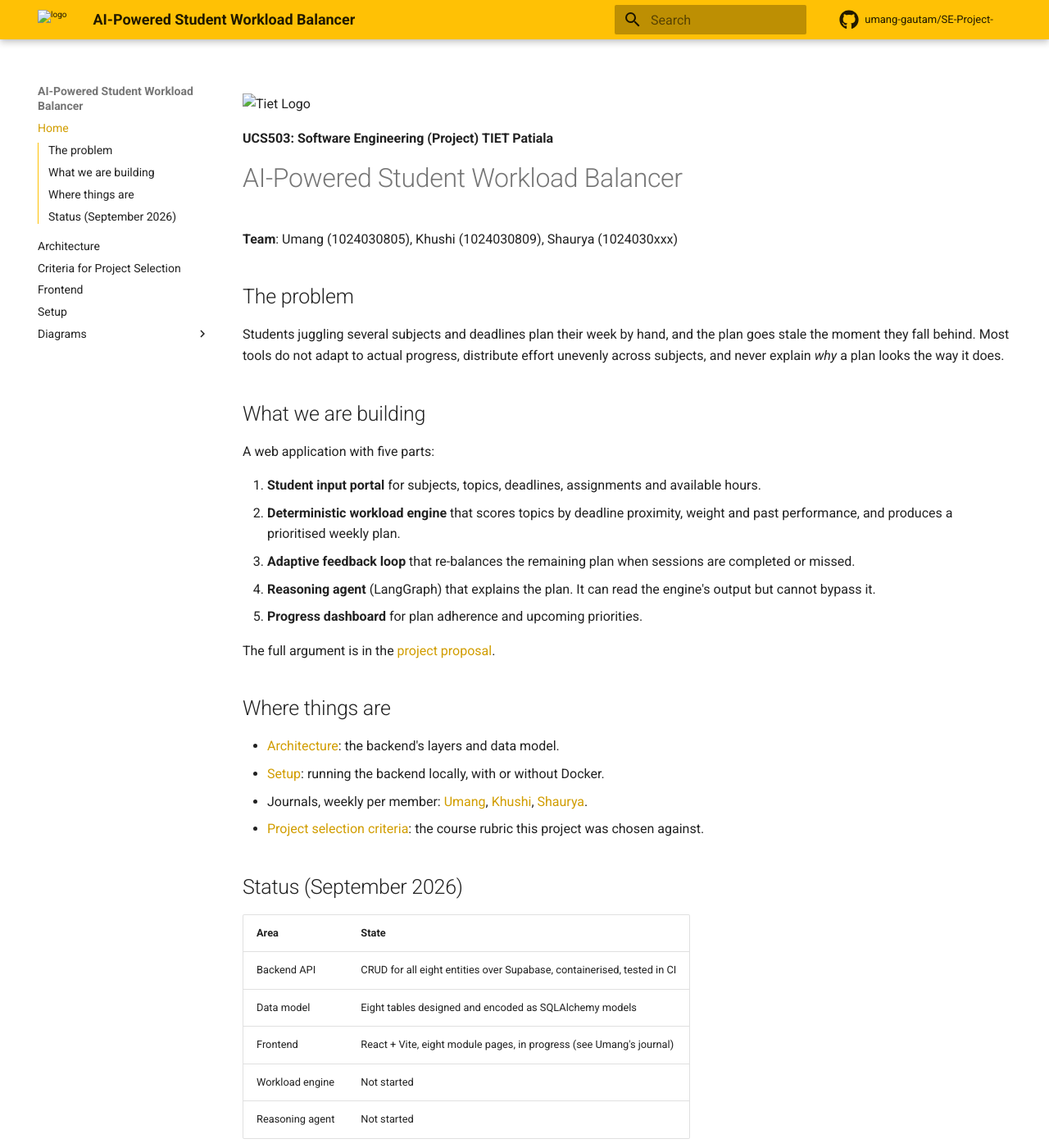
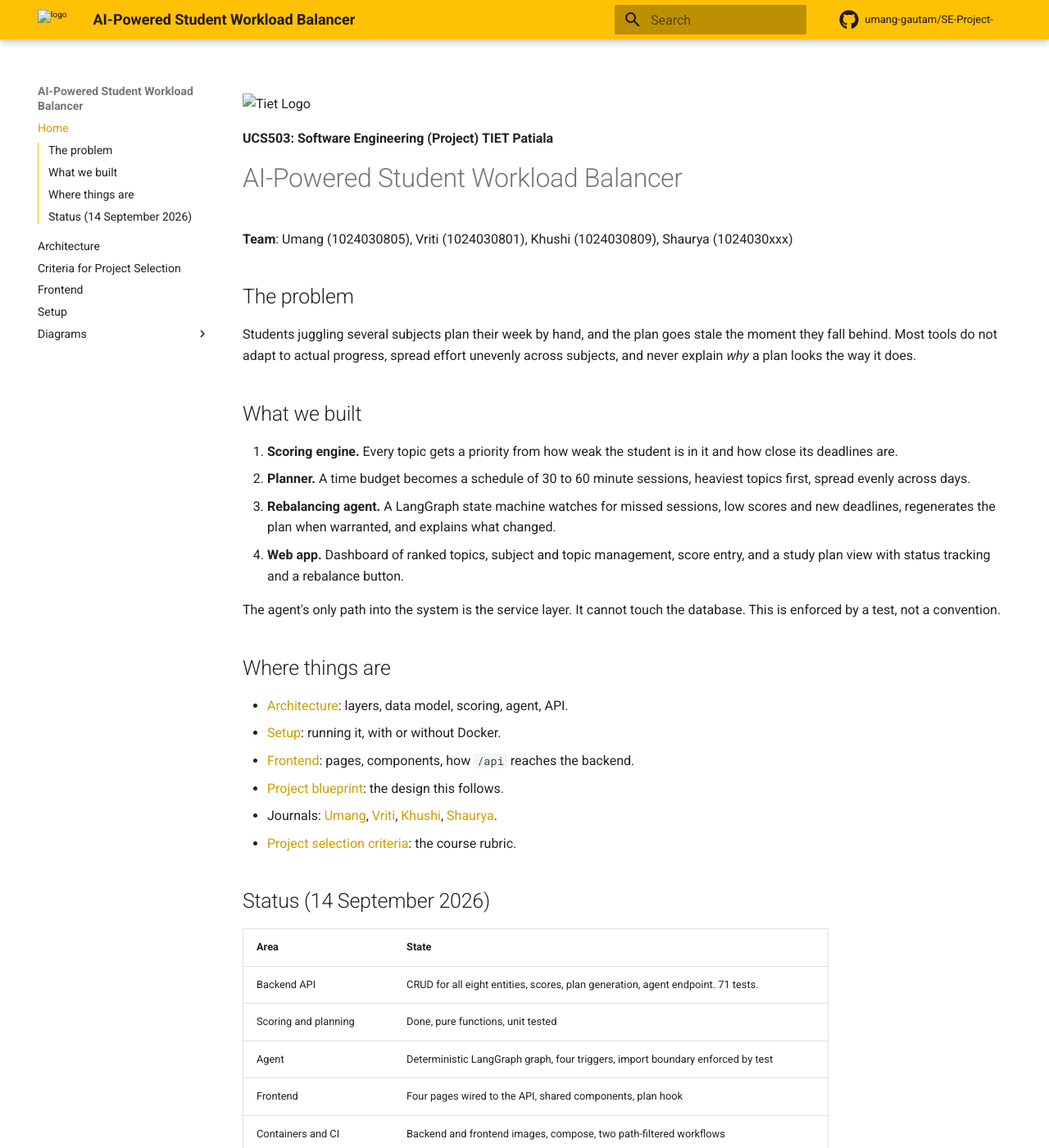
Before and after one commit to umang-gautam/SE-Project-, an MkDocs documentation site: the page built from docs/index.md, in a window 1280 px wide and 1400 px high. Shown: the whole window at 82% size. Built offline with MkDocs 1.6.1 and Material for MkDocs 9.7.7, drawn with Linux system fonts in a browser that asks for light colours; comment, search, counter and statistics services are not loaded; some of the changed text lies outside the part shown.

Commit message:
docs: README and project index describe the full-stack system
README: what it does, layout table, two-line Docker quick start, team
ownership. docs/index.md: problem, the four things built, links to
every page and journal, and a status table including what is not
started.

```diff
--- a/docs/index.md
+++ b/docs/index.md
@@ -5,40 +5,42 @@
 
 # AI-Powered Student Workload Balancer
 
-**Team**: Umang (1024030805), Khushi (1024030809), Shaurya (1024030xxx)
+**Team**: Umang (1024030805), Vriti (1024030801), Khushi (1024030809), Shaurya (1024030xxx)
 
 ## The problem
 
-Students juggling several subjects and deadlines plan their week by hand, and
-the plan goes stale the moment they fall behind. Most tools do not adapt to
-actual progress, distribute effort unevenly across subjects, and never explain
-*why* a plan looks the way it does.
+Students juggling several subjects plan their week by hand, and the plan goes
+stale the moment they fall behind. Most tools do not adapt to actual progress,
+spread effort unevenly across subjects, and never explain *why* a plan looks the
+way it does.
 
-## What we are building
+## What we built
 
-A web application with five parts:
+1. **Scoring engine.** Every topic gets a priority from how weak the student is in it and how close its deadlines are.
+2. **Planner.** A time budget becomes a schedule of 30 to 60 minute sessions, heaviest topics first, spread evenly across days.
+3. **Rebalancing agent.** A LangGraph state machine watches for missed sessions, low scores and new deadlines, regenerates the plan when warranted, and explains what changed.
+4. **Web app.** Dashboard of ranked topics, subject and topic management, score entry, and a study plan view with status tracking and a rebalance button.
 
-1. **Student input portal** for subjects, topics, deadlines, assignments and available hours.
-2. **Deterministic workload engine** that scores topics by deadline proximity, weight and past performance, and produces a prioritised weekly plan.
-3. **Adaptive feedback loop** that re-balances the remaining plan when sessions are completed or missed.
-4. **Reasoning agent** (LangGraph) that explains the plan. It can read the engine's output but cannot bypass it.
-5. **Progress dashboard** for plan adherence and upcoming priorities.
-
-The full argument is in the [project proposal](https://github.com/umang-gautam/SE-Project-/blob/main/project-proposal/main.pdf).
+The agent's only path into the system is the service layer. It cannot touch the
+database. This is enforced by a test, not a convention.
 
 ## Where things are
 
-- [Architecture](architecture.md): the backend's layers and data model.
-- [Setup](setup.md): running the backend locally, with or without Docker.
-- Journals, weekly per member: [Umang](journals/1024030805-umang/index.md), [Khushi](journals/1024030809-khushi/index.md), [Shaurya](journals/1024030xxx-shaurya/index.md).
-- [Project selection criteria](criteria-for-project-selection.md): the course rubric this project was chosen against.
+- [Architecture](architecture.md): layers, data model, scoring, agent, API.
+- [Setup](setup.md): running it, with or without Docker.
+- [Frontend](frontend.md): pages, components, how `/api` reaches the backend.
+- [Project blueprint](project-blueprint.pdf): the design this follows.
+- Journals: [Umang](journals/1024030805-umang/index.md), [Vriti](journals/1024030801-vriti/index.md), [Khushi](journals/1024030809-khushi/index.md), [Shaurya](journals/1024030xxx-shaurya/index.md).
+- [Project selection criteria](criteria-for-project-selection.md): the course rubric.
 
-## Status (September 2026)
+## Status (14 September 2026)
 
 | Area | State |
 |---|---|
-| Backend API | CRUD for all eight entities over Supabase, containerised, tested in CI |
-| Data model | Eight tables designed and encoded as SQLAlchemy models |
-| Frontend | React + Vite, eight module pages, in progress (see Umang's journal) |
-| Workload engine | Not started |
-| Reasoning agent | Not started |
+| Backend API | CRUD for all eight entities, scores, plan generation, agent endpoint. 71 tests. |
+| Scoring and planning | Done, pure functions, unit tested |
+| Agent | Deterministic LangGraph graph, four triggers, import boundary enforced by test |
+| Frontend | Four pages wired to the API, shared components, plan hook |
+| Containers and CI | Backend and frontend images, compose, two path-filtered workflows |
+| Deployment | Not started. Blueprint targets Render or Railway for the backend, Vercel for the frontend. |
+| Prototype and final reports | Not started |
```
Also changed, not shown: README.md (+20 -32 lines), journals/1024030805-umang/week4.md (+11 -0 lines).
